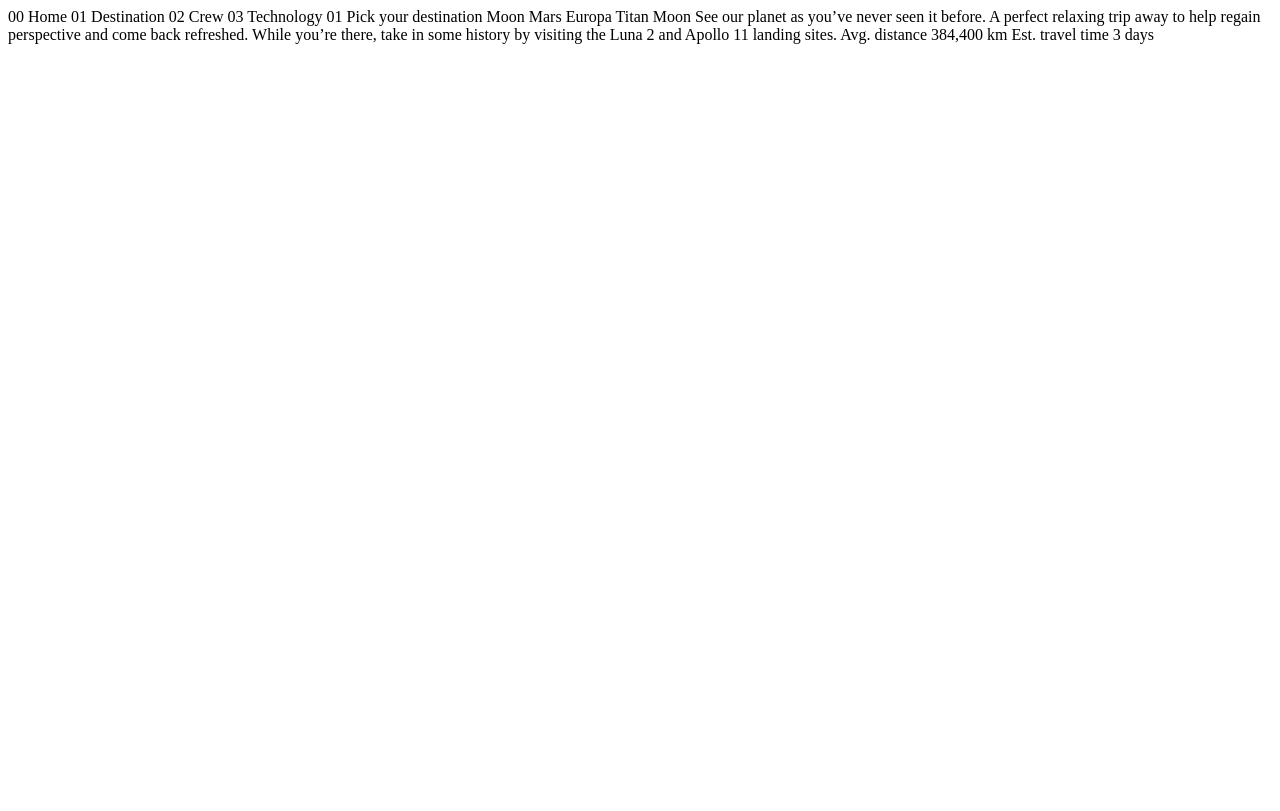
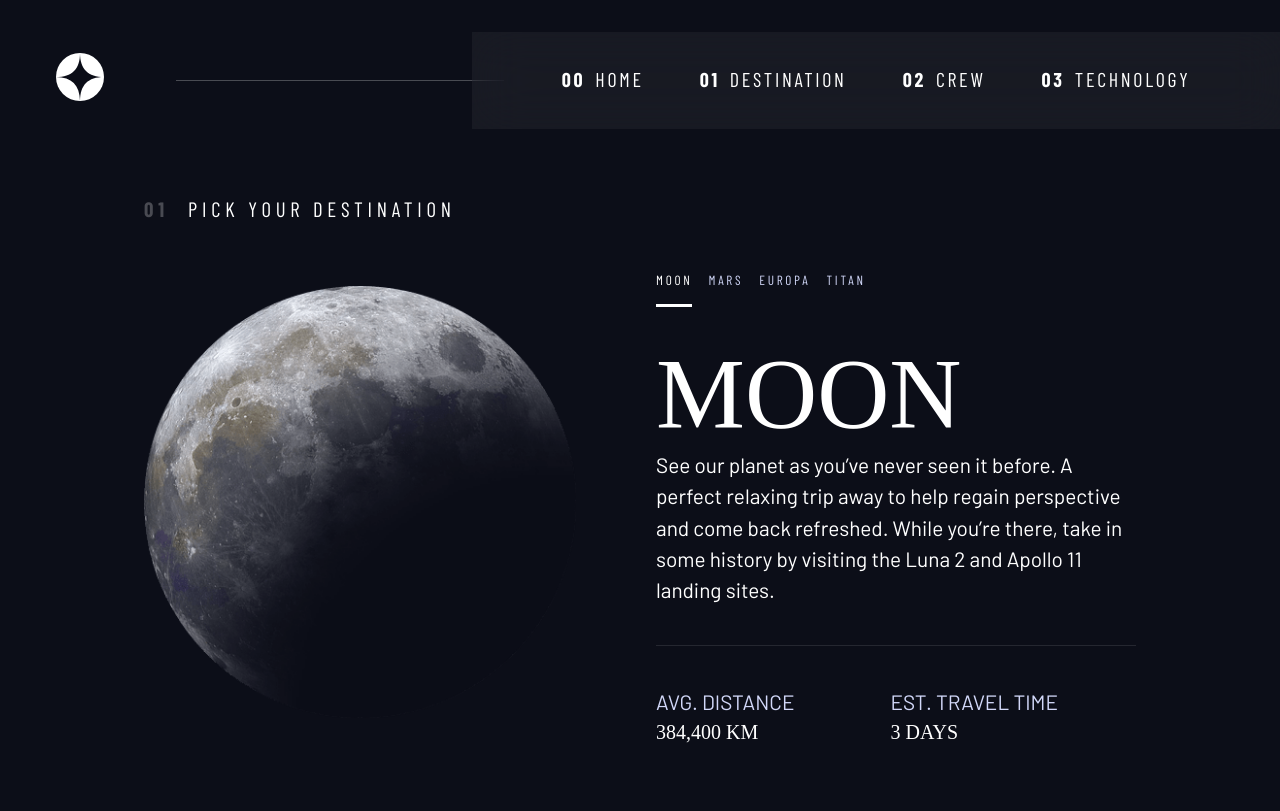
Before and after one commit to Adambentleyio/Space-tourism-website, a plain HTML site: page destination-moon.html in a window 1280 px wide. Drawn offline with nearby package versions, Linux system fonts and the light colour scheme; a web font is replaced by a local one.

Commit message:
styling destination page

```diff
--- a/destination-moon.html
+++ b/destination-moon.html
@@ -1,37 +1,139 @@
 <!DOCTYPE html>
 <html lang="en">
   <head>
-  <meta charset="UTF-8">
-  <meta name="viewport" content="width=device-width, initial-scale=1.0">
+    <meta charset="UTF-8" />
+    <meta name="viewport" content="width=device-width, initial-scale=1.0" />
 
-  <link rel="icon" type="image/png" sizes="32x32" href="./assets/favicon-32x32.png">
+    <link
+      rel="icon"
+      type="image/png"
+      sizes="32x32"
+      href="./assets/favicon-32x32.png"
+    />
+
+    <!-- Google fonts-->
+    <link rel="preconnect" href="https://fonts.googleapis.com" />
+    <link rel="preconnect" href="https://fonts.gstatic.com" crossorigin />
+    <link
+      rel="stylesheet"
+      href="https://fonts.googleapis.com/css2?family=Barlow+Condensed:wght@400;700&family=Bellefair&family=Barlow:wght@400;700&display=swap"
+    />
+
+    <!-- Own custom CSS-->
+    <link rel="stylesheet" type="text/css" href="/index.css" />
+    <script src="index.js" defer></script>
 
     <title>Frontend Mentor | Space tourism website</title>
   </head>
   <body>
+    <a class="skip-to-content" href="#main">Skip to content</a>
+    <header class="header-primary flex">
+      <div>
+        <img
+          src="assets/shared/logo.svg"
+          alt="space-tourism-logo"
+          class="logo"
+        />
+      </div>
+      <button class="mobile-nav-toggle" aria-controls="primary-navigation">
+        <span class="sr-only" aria-expanded="false">Menu</span>
+      </button>
+      <nav>
+        <ul
+          id="primary-navigation"
+          data-visible="false"
+          class="primary-navigation underline-indicators flex"
+        >
+          <li>
+            <a
+              href="index.html"
+              class="uppercase letter-spacing-2 text-white ff-sans-cond"
+              href=""
+              ><span aria-hidden="true">00</span>Home</a
+            >
+          </li>
+          <li>
+            <a
+              href="destination.html"
+              class="uppercase letter-spacing-2 text-white ff-sans-cond"
+              href=""
+              ><span aria-hidden="true">01</span>Destination</a
+            >
+          </li>
+          <li>
+            <a
+              href="crew.html"
+              class="uppercase letter-spacing-2 text-white ff-sans-cond"
+              href=""
+              ><span aria-hidden="true">02</span>Crew</a
+            >
+          </li>
+          <li>
+            <a
+              href="technology.html"
+              class="uppercase letter-spacing-2 text-white ff-sans-cond"
+              href=""
+              ><span aria-hidden="true">03</span>Technology</a
+            >
+          </li>
+        </ul>
+      </nav>
+    </header>
 
-  00 Home
-  01 Destination
-  02 Crew
-  03 Technology
+    <main id="main" class="grid-container grid-container--destination flow">
+      <h1 class="numbered-title">
+        <span aria-hidden="true">01</span> Pick your destination
+      </h1>
 
-  01 Pick your destination
+      <img src="assets/destination/image-moon.png" alt="the moon" />
 
+      <div class="tab-list underline-indicators flex">
+        <button
+          aria-selected="true"
+          class="uppercase ff-sans-cond text-accent bg-dark letter-spacing-2"
+        >
           Moon
+        </button>
+        <button
+          aria-selected="false"
+          class="uppercase ff-sans-cond text-accent bg-dark letter-spacing-2"
+        >
           Mars
+        </button>
+        <button
+          aria-selected="false"
+          class="uppercase ff-sans-cond text-accent bg-dark letter-spacing-2"
+        >
           Europa
+        </button>
+        <button
+          aria-selected="false"
+          class="uppercase ff-sans-cond text-accent bg-dark letter-spacing-2"
+        >
           Titan
+        </button>
+      </div>
 
-  Moon
+      <article class="destination-info">
+        <h2 class="fs-800 uppercase ff-serif">Moon</h2>
+        <p class="fs-500 ff-sans">
+          See our planet as you’ve never seen it before. A perfect relaxing trip
+          away to help regain perspective and come back refreshed. While you’re
+          there, take in some history by visiting the Luna 2 and Apollo 11
+          landing sites.
+        </p>
 
-  See our planet as you’ve never seen it before. A perfect relaxing trip away to help
-  regain perspective and come back refreshed. While you’re there, take in some history
-  by visiting the Luna 2 and Apollo 11 landing sites.
-
-  Avg. distance
-  384,400 km
-
-  Est. travel time
-  3 days
+        <div class="destination-meta flex">
+          <div>
+            <h3 class="fs-500 uppercase ff-sans text-accent">Avg. distance</h3>
+            <p class="uppercase ff-serif">384,400 km</p>
+          </div>
+          <div>
+            <h3 class="fs-500 uppercase text-accent">Est. travel time</h3>
+            <p class="uppercase ff-serif">3 days</p>
+          </div>
+        </div>
+      </article>
+    </main>
   </body>
 </html>
--- a/index.css
+++ b/index.css
@@ -9,12 +9,12 @@
   --clr-white: 0 0% 100%;
 
   /* font-sizes */
-  --fs-900: clamp(5rem, 8vw + 1rem, 9.35rem);
-  --fs-800: clamp(4.75rem, 7vw, 6.25rem);
-  --fs-700: clamp(4.25rem, 4vw, 5.5rem);
-  --fs-600: clamp(1rem, 3vw, 2rem);
-  --fs-500: clamp(1rem, 3vw, 2rem);
-  --fs-400: clamp(1rem, 2.75vw, 1.75rem);
+  --fs-900: clamp(5rem, 10vw + 1rem, 9.35rem);
+  --fs-800: clamp(4.75rem, 10vw, 6.25rem);
+  --fs-700: clamp(4.25rem, 6vw, 5.5rem);
+  --fs-600: clamp(1.5rem, 4.75vw, 2.5rem);
+  --fs-500: clamp(1rem, 1vw + 0.5rem, 2rem);
+  --fs-400: 1.25rem;
   --fs-300: 1rem;
   --fs-200: 0.875rem;
 
@@ -105,51 +105,6 @@ body {
   padding-inline: 2em;
   margin-inline: auto;
   max-width: 80rem;
-}
-
-.grid-container {
-  text-align: center;
-  display: grid;
-  place-items: center;
-  padding-inline: 1.5rem;
-}
-
-/* anything inside the grid-container has a max-width to number of characters */
-
-.grid-container * {
-  max-width: 50ch;
-}
-
-@media (min-width: 65em) {
-  .grid-container {
-    column-gap: var(--container-gap, 2rem);
-    grid-template-columns: minmax(1em, 1fr) repeat(2, minmax(0, 40rem)) minmax(
-        1em,
-        1fr
-      );
-    /* grid-template-rows: 3fr min-content 1fr; */
-  }
-  .grid-container > *:first-child {
-    grid-column: 2;
-  }
-
-  .grid-container > *:last-child {
-    grid-column: 3;
-  }
-
-  .grid-container--home {
-    padding-bottom: max(6rem, 20vh);
-    align-items: end;
-  }
-
-  .grid-container {
-    text-align: left;
-  }
-
-  .grid-container > div > *,
-  .grid-container > div > h1 > span {
-    margin-top: 3rem;
-  }
 }
 
 .sr-only {
@@ -418,6 +373,10 @@ body {
 /* ------------------- */
 /*    Page specific       */
 /* ------------------- */
+body {
+  background-size: cover;
+  background-position: bottom center;
+}
 
 .home {
   background-image: url(./assets/home/background-home-mobile.jpg);
@@ -439,6 +398,9 @@ body {
     background-size: cover;
     background-position: center;
   }
+}
+
+.grid-container--destination {
 }
 
 /* ------------------- */
@@ -476,3 +438,112 @@ body {
     margin-block: 2rem;
   }
 }
+
+/* ----------------------------- */
+/* Layout                        */
+/* ----------------------------- */
+
+.grid-container {
+  text-align: center;
+  display: grid;
+  place-items: center;
+  padding-inline: 1rem;
+  padding-bottom: 4rem;
+}
+
+.grid-container p:not([class]) {
+  max-width: 50ch;
+}
+
+.numbered-title {
+  grid-area: title;
+}
+
+/* destination layout */
+
+.grid-container--destination {
+  --flow-space: 2rem;
+  grid-template-areas:
+    "title"
+    "image"
+    "tabs"
+    "content";
+}
+
+.grid-container--destination > img {
+  grid-area: image;
+  max-width: 60%;
+}
+
+.grid-container--destination > .tab-list {
+  grid-area: tabs;
+}
+
+.grid-container--destination > .destination-info {
+  grid-area: content;
+}
+
+.destination-meta {
+  flex-direction: column;
+  border-top: 1px solid hsl(var(--clr-white) / 0.1);
+  padding-top: 2.5rem;
+  margin-top: 2.5rem;
+}
+
+.destination-meta > p {
+  font-size: 1.75rem;
+}
+
+@media (min-width: 35em) {
+  .numbered-title {
+    justify-self: start;
+    margin-top: 2rem;
+  }
+
+  .destination-meta {
+    flex-direction: row;
+    justify-content: space-evenly;
+  }
+}
+
+@media (min-width: 45em) {
+  .grid-container {
+    text-align: left;
+    column-gap: var(--container-gap, 2rem);
+    grid-template-columns: minmax(1rem, 1fr) repeat(2, minmax(0, 30rem)) minmax(
+        1rem,
+        1fr
+      );
+  }
+
+  .grid-container--home > *:first-child {
+    grid-column: 2;
+  }
+
+  .grid-container--home > *:last-child {
+    grid-column: 3;
+  }
+
+  .grid-container--home {
+    padding-bottom: max(6rem, 20vh);
+    align-items: end;
+  }
+
+  .grid-container--destination {
+    justify-items: start;
+    align-content: start;
+    grid-template-areas:
+      ". title title ."
+      ". image tabs ."
+      ". image content .";
+  }
+
+  .grid-container--destination > img {
+    max-width: 90%;
+  }
+
+  .destination-meta {
+    --gap: 6rem;
+    justify-content: start;
+  }
+}
```
Lines whose indentation alone changed are shown as unchanged.
